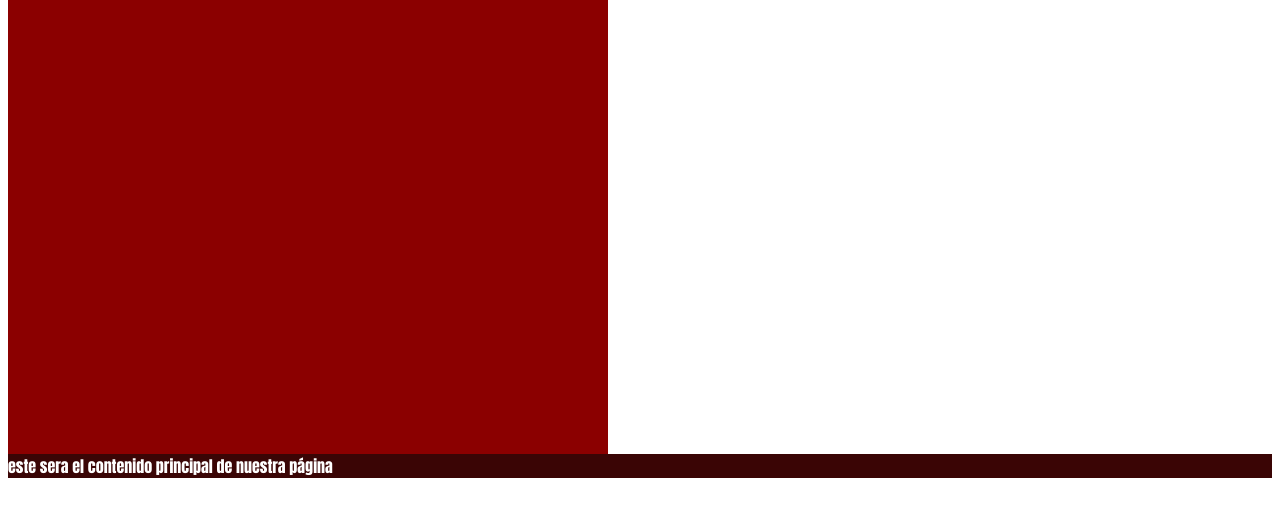
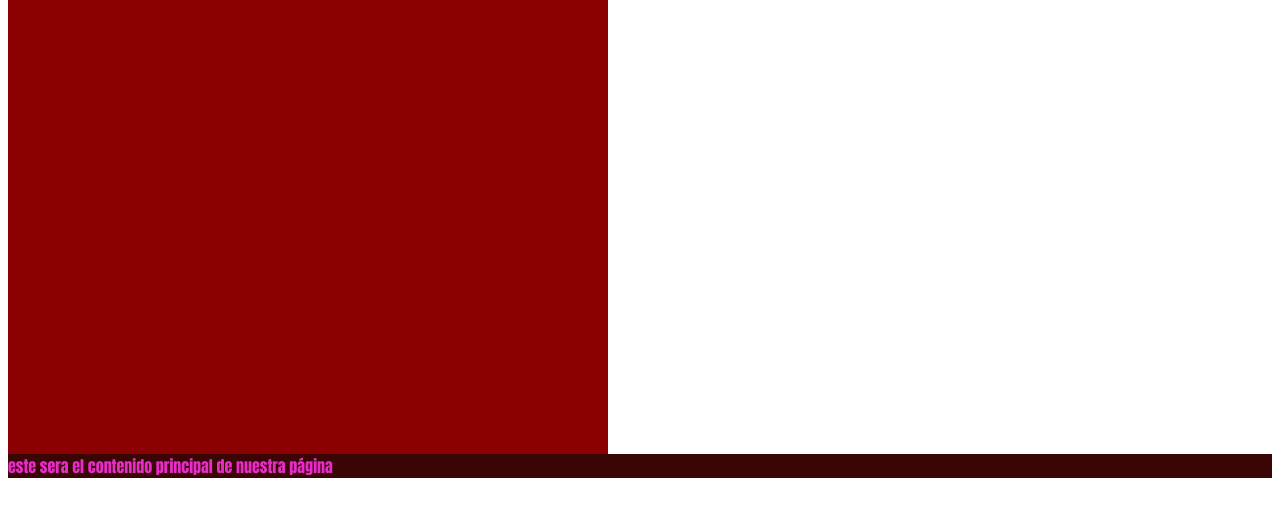
Before and after one commit to Werewolf1200/pagina-muestra, a plain HTML site: page index.html in a window 1280 px wide. Shown: the part 167-684 px from the top of the page. Drawn offline with Linux system fonts and the light colour scheme.

```diff
--- a/style.css
+++ b/style.css
@@ -2,13 +2,13 @@ html {
     font-family: Impact, Haettenschweiler, 'Arial Narrow Bold', sans-serif;
 }
 header {
-    color: aliceblue;
+    color: rgb(237, 150, 248);
     background-color: darkred;
     height: 600px;
     width: 600px;
 }
 main{
     background-color: rgb(58, 5, 5);
-    color: white;
+    color: rgb(230, 45, 199);
     font-weight: 600;
 }
```
